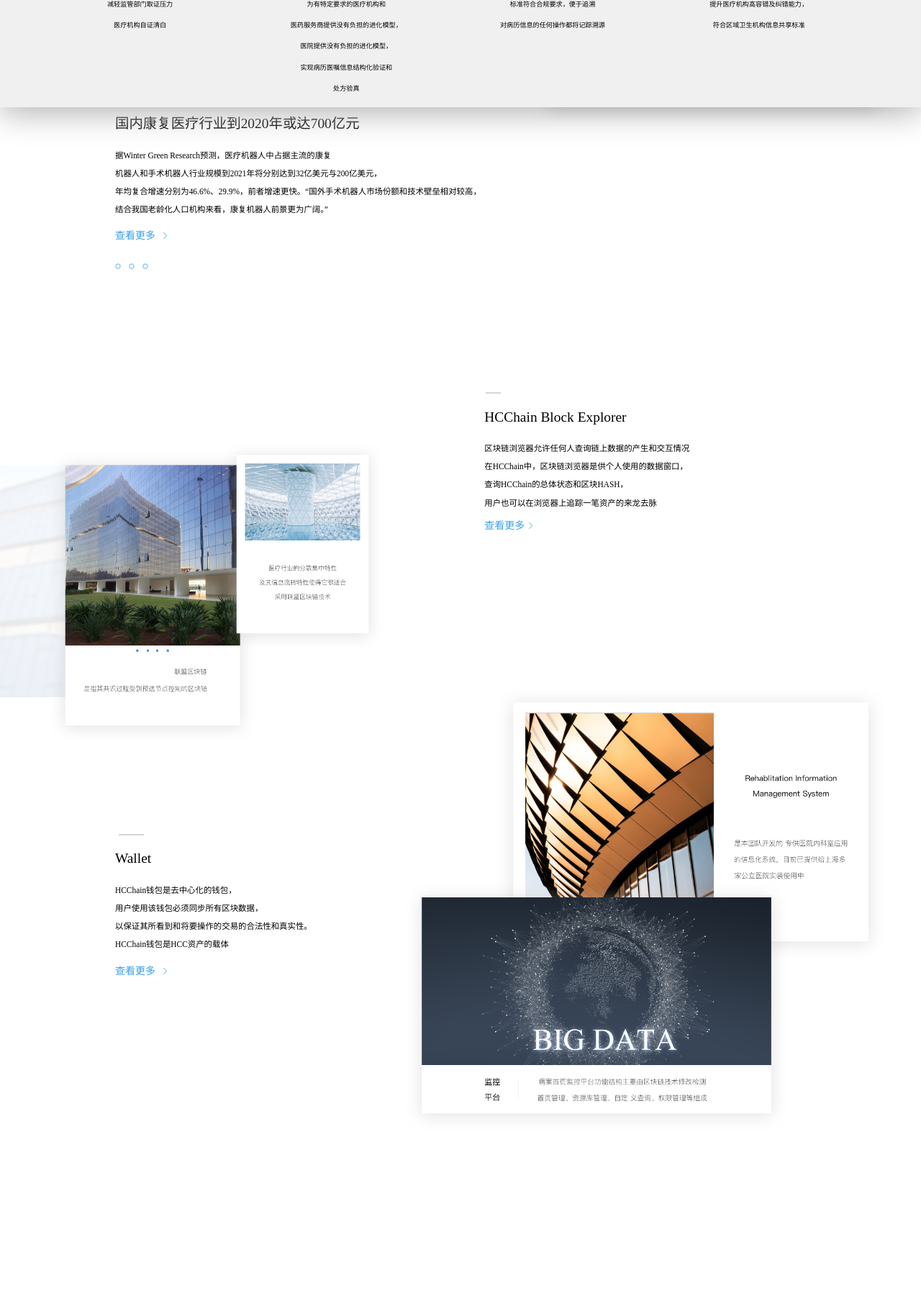
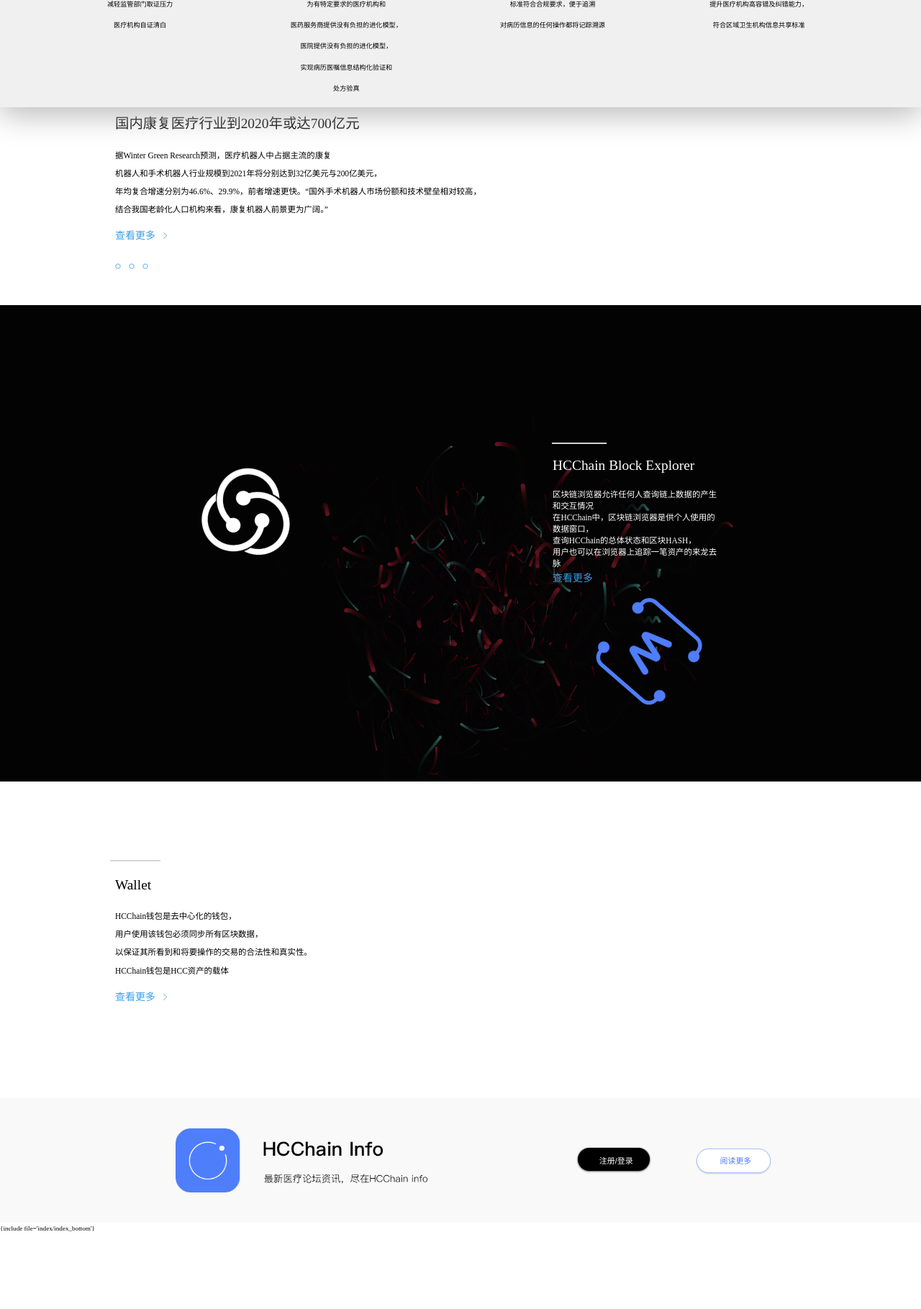
Before and after one commit to larkin2296/lianxing_web, a PHP site: page /lianxing/apps/index/view/index/index.html in a window 1280 px wide. Shown: the part 1544-3363 px from the top of the page at 72% size. After the commit the page ends 3255 px from the top, so only its background shows below. Run offline with PHP 8.4, Linux system fonts and the light colour scheme; some libraries are stand-ins or nearby versions.

Commit message:
no message

```diff
--- a/apps/index/view/index/index.html
+++ b/apps/index/view/index/index.html
@@ -147,25 +147,22 @@
 
             </div>
             <!--图片部分 -->
-            <img src="__static__/img/500333421.jpg" class="htm_main_first_pic_1"/>
-            <img src="__static__/img/Group_12.png" class="htm_main_first_pic_2"/>
+            <img src="__static__/img/index_picture_2.png" class="htm_main_first_pic_2"/>
 
         </div>
         <!-- 第二部分 -->
         <div class="htm_main_sec">
-
-            <img src="__static__/img/Group_22.jpg" class="htm_main_sec_pic_1"/>
-            <img src="__static__/img/500497987.png" class="htm_main_sec_pic_2"/>
-            <img src="__static__/img/Group_15.jpg" class="htm_main_sec_pic_3"/>
+            <div class="sec_grey"></div>
+            <img src="__static__/img/index_picture_1.png" class="htm_main_sec_pic_2"/>
 
             <div class="htm_main_sec_word">
-                <hr />
-                <p>HCChain Block Explorer</p>
+                <hr style="    width: 32%;left: -34%;"/>
+                <p style="color:#ffffff">HCChain Block Explorer</p>
                 区块链浏览器允许任何人查询链上数据的产生和交互情况<br/>
                 在HCChain中，区块链浏览器是供个人使用的数据窗口，<br/>
                 查询HCChain的总体状态和区块HASH，<br/>
                 用户也可以在浏览器上追踪一笔资产的来龙去脉<br/>
-                <div class="more down">查看更多<img src="__static__/img/back.jpg" /></div>
+                <div class="more down">查看更多</div>
             </div>
         </div>
         <!-- 第三部分 -->
@@ -181,8 +178,7 @@
 
                 <div class="more down">查看更多<img src="__static__/img/back.jpg" /></div>
             </div>
-            <img src="__static__/img/Group_30.png" class="htm_main_thr_pic_1" />
-            <img src="__static__/img/Group_32.png" class="htm_main_thr_pic_2" />
+            <img src="__static__/img/index_picture_3.png" class="htm_main_thr_pic_1" />
         </div>
     </div>
     <!-- 论坛部分 -->
@@ -292,21 +288,21 @@
                 $('.meau_list').removeClass('active');
                 $('.meau_list').eq(1).css('color','#ffffff');
                 $('.meau_list').eq(1).addClass('active');
-                set_top('htm_main_first_pic_1',top,'0.2',254*g,2827*g);
-                set_top('htm_main_first_pic_2',top,'0.1',321*g,2827*g);
+//                set_top('htm_main_first_pic_1',top,'0.2',254*g,2827*g);
+//                set_top('htm_main_first_pic_2',top,'0.1',321*g,2827*g);
             }
             if(top >= 3802*g && top <=4875*g){
                 $('.meau_list a,.meau_list').css('color','#7D7D7D')
                 $('.meau_list').removeClass('active');
                 $('.meau_list').eq(2).find('a').css('color','#ffffff');
                 $('.meau_list').eq(2).addClass('active');
-                set_top('htm_main_sec_pic_1',top,'0.2',1423*g,3802*g);
-                set_top('htm_main_sec_pic_2',top,'0.3',1316*g,3802*g);
-                set_top('htm_main_sec_pic_3',top,'0.1',1443*g,3802*g);
+//                set_top('htm_main_sec_pic_1',top,'0.2',1423*g,3802*g);
+//                set_top('htm_main_sec_pic_2',top,'0.3',1316*g,3802*g);
+//                set_top('htm_main_sec_pic_3',top,'0.1',1443*g,3802*g);
             }
             if(top >= 4778*g && top <=5167*g){
-                set_top('htm_main_thr_pic_1',top,'0.4',2262*g,4778*g);
-                set_top('htm_main_thr_pic_2',top,'0.1',2730*g,4778*g);
+//                set_top('htm_main_thr_pic_1',top,'0.4',2262*g,4778*g);
+//                set_top('htm_main_thr_pic_2',top,'0.1',2730*g,4778*g);
             }
         }else{
             $('.meau_list a,.meau_list').css('color','#7D7D7D')
@@ -345,3 +341,110 @@
         location.href = '__back__/index.php/index/index/download';
     })
 </script>
+<script>
+    'use strict';
+
+    function _classCallCheck(instance, Constructor) { if (!(instance instanceof Constructor)) { throw new TypeError("Cannot call a class as a function"); } }
+
+    var max_particles = 1000;
+
+    var tela = document.createElement('canvas');
+    tela.width = $(".htm_main_sec").width();
+    tela.height = $(".htm_main_sec").height();
+    $(".htm_main_sec").append(tela);
+
+    var canvas = tela.getContext('2d');
+
+    var Particle = function () {
+        function Particle(canvas, progress) {
+            _classCallCheck(this, Particle);
+
+            var random = Math.random();
+            this.progress = 0;
+            this.canvas = canvas;
+
+            this.x = $(window).width() / 2 + (Math.random() * 200 - Math.random() * 200);
+            this.y = $(window).height() / 2 + (Math.random() * 200 - Math.random() * 200);
+
+            this.w = $(window).width();
+            this.h = $(window).height();
+            this.radius = random > .2 ? Math.random() * 1 : Math.random() * 3;
+            this.color = random > .2 ? "#d8002c" : "#F9314C";
+            this.radius = random > .8 ? Math.random() * 2 : this.radius;
+            this.color = random > .8 ? "#7DFFF2" : this.color;
+
+            // this.color  = random > .1 ? "#ffae00" : "#f0ff00" // Alien
+            this.variantx1 = Math.random() * 300;
+            this.variantx2 = Math.random() * 400;
+            this.varianty1 = Math.random() * 100;
+            this.varianty2 = Math.random() * 120;
+        }
+
+        Particle.prototype.render = function render() {
+            this.canvas.beginPath();
+            this.canvas.arc(this.x, this.y, this.radius, 0, 2 * Math.PI);
+            this.canvas.lineWidth = 2;
+            this.canvas.fillStyle = this.color;
+            this.canvas.fill();
+            this.canvas.closePath();
+        };
+
+        Particle.prototype.move = function move() {
+            // this.x += (Math.sin(this.progress/this.variantx1)*Math.cos(this.progress/this.variantx2));
+            // this.y += (Math.sin(this.progress/this.varianty1)*Math.cos(this.progress/this.varianty2));
+            this.x += Math.sin(this.progress / this.variantx1) * Math.cos(this.progress / this.variantx2);
+            this.y += Math.cos(this.progress / this.varianty2);
+
+            if (this.x < 0 || this.x > this.w - this.radius) {
+                return false;
+            }
+
+            if (this.y < 0 || this.y > this.h - this.radius) {
+                return false;
+            }
+            this.render();
+            this.progress++;
+            return true;
+        };
+
+        return Particle;
+    }();
+
+    var particles = [];
+    var init_num = popolate(max_particles);
+
+    function popolate(num) {
+        for (var i = 0; i < num; i++) {
+            setTimeout(function () {
+                particles.push(new Particle(canvas, i));
+            }.bind(this), i * 20);
+        }
+        return particles.length;
+    }
+
+    function clear() {
+        canvas.globalAlpha = 0.05;
+        canvas.fillStyle = '#000';
+        canvas.fillRect(0, 0, tela.width, tela.height);
+        canvas.globalAlpha = 1;
+    }
+
+    function update() {
+        particles = particles.filter(function (p) {
+            return p.move();
+        });
+        if (particles.length < init_num) {
+            popolate(1);
+        }
+        clear();
+        requestAnimationFrame(update.bind(this));
+    }
+    update();
+</script>
+<script>
+    var x = 0;
+    setInterval(function(){
+        $('.htm_main_first_pic_2,.htm_main_sec_pic_2,.htm_main_thr_pic_1').css('transform','rotate('+x+'deg)');
+        x = x+1;
+    },50);
+</script>
--- a/public/static/css/index.css
+++ b/public/static/css/index.css
@@ -160,11 +160,11 @@ ul{
     left:0px;
 }
 .show_main hr{
-    width: 3%;
+    width: 6%;
     position: relative;
-    left: -48%;
+    left: -47.5%;
     top: -1%;
-    border:1px solid #D5D5D5;
+    border: 1px solid #D5D5D5;
 }
 /*Part 2*/
 .htm_main{
@@ -201,17 +201,21 @@ ul{
     left:50%;
 }
 .htm_main_first_pic_2{
-    width:39.7%;
+    width: 9.7%;
     position: absolute;
-    top:9.8%;
-    left:57.5%;
+    top: 9.8%;
+    left: 65.5%;
 }
 .htm_main p{
     font-family: PingFangSC-Regular;
     font-size: 170%;
     color: #000000;
 }
-
+.htm_main_sec{
+    height: 58em;
+    overflow: hidden;
+    position: relative;
+}
 .htm_main_sec_pic_1{
     width:31%;
     position: absolute;
@@ -219,10 +223,10 @@ ul{
     left:-6%;
 }
 .htm_main_sec_pic_2{
-    width:22.5%;
+    width: 9.5%;
     position: absolute;
-    top:29.3%;
-    left:5.3%;
+    top: 35.3%;
+    left: 22.3%;
 }
 .htm_main_sec_pic_3{
     width:17.7%;
@@ -231,23 +235,30 @@ ul{
     left:24%;
 }
 .htm_main_sec_word{
-    width:auto;
-    margin-left:52.6%;
-    line-height:220%;
-    margin-top:9.5%;
+    /*width: auto;*/
+    /*margin-left: 52.6%;*/
+    /*line-height: 220%;*/
+    /*margin-top: 22.5%;*/
+    /*color: white;*/
+    color: white;
+    width: 18%;
+    position: absolute;
+    top: 28%;
+    left: 60%;
+
 }
 .htm_main_thr{
-    margin-top:32.5%;
+    margin-top:8.5%;
 }
 .htm_main_thr_word{
     margin-left:12.5%;
     line-height:220%;
 }
 .htm_main_thr_pic_1{
-    width:42.4%;
+    width: 9.4%;
     position: absolute;
-    top:50%;
-    left:53.8%;
+    top: 58%;
+    left: 65.8%;
 }
 .htm_main_thr_pic_2{
     width:41.7%;
@@ -255,11 +266,20 @@ ul{
     top:60.4%;
     left:43.9%;
 }
+.sec_grey{
+    width: 100%;
+    height: 100%;
+    position: absolute;
+    left: 0px;
+    top: 0px;
+    background-color: black;
+    opacity: 0.6;
+}
 /*Part3*/
 .luntan{
     width:100%;
     height:19.2em;
-    margin-top:710px;
+    margin-top:10%;
     background-color: #FAFAFA;
     background: url('../img/luntan.png')no-repeat;
     background-size: contain;
```
Also changed, not shown: public/static/img/index_picture_1.png (added), public/static/img/index_picture_2.png (added), public/static/img/index_picture_3.png (added).
